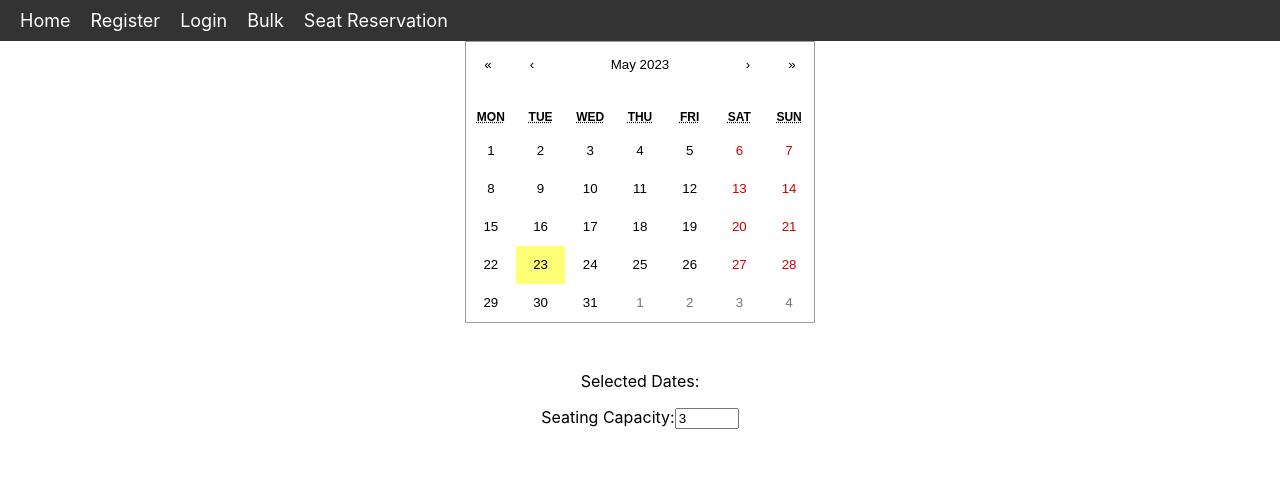
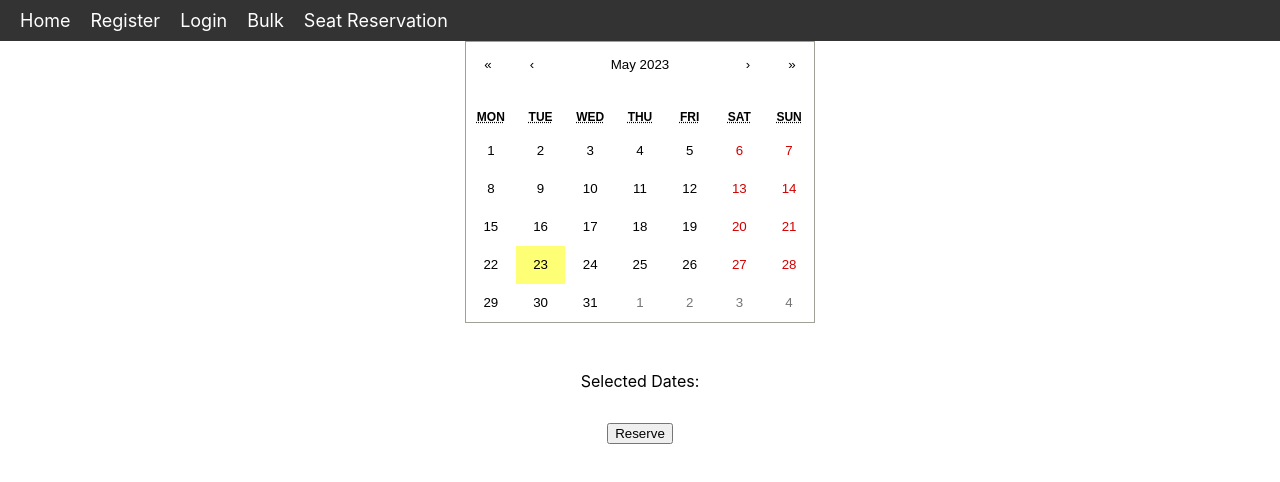
Before and after one commit to ankitajaswal/CMPE275_TeamProject, a React (Create React App) app in the folder frontend/wiors/: page /seatreservation in a window 1280 px wide. Shown: the top 482 px of the page. Built offline with nearby package versions, Linux system fonts and the light colour scheme; the HTML template or start-up script is replaced by a standard one.

Commit message:
Added submit to reserve seat FE + popup for failure

```diff
--- a/frontend/wiors/src/components/SeatReservationComponent.js
+++ b/frontend/wiors/src/components/SeatReservationComponent.js
@@ -1,22 +1,28 @@
-import React, { useState } from 'react';
+import React, { useState, useEffect } from 'react';
 import Calendar from 'react-calendar';
 import 'react-calendar/dist/Calendar.css';
 import '../styles/seatreservation.css';
 import SeatingCapacityInput from './SeatingCapacityInput';
+import { employeeId } from '../config';
 
 function SeatReservation() {
   const [selectedStartDate, setSelectedStartDate] = useState(null);
   const [selectedEndDate, setSelectedEndDate] = useState(null);
   const [selectedDates, setSelectedDates] = useState([]);
-  const [seatingCapacity, setSeatingCapacity] = useState(3);
+  const [statusCode, setStatusCode] = useState(null);
+  const [errorMsg, setErrorMsg] = useState(null);
 
-
-  const handleSeatingCapacityChange = (value) => {
-    const parsedValue = parseInt(value, 10);
-    if (!isNaN(parsedValue) && parsedValue >= 3 && parsedValue <= 100) {
-      setSeatingCapacity(parsedValue);
+  useEffect(() => {
+    if (statusCode !== null) {
+        if (errorMsg !== null) {
+            if (statusCode !== 200) {
+                window.confirm(errorMsg);
             }
-  };
+        }
+        setErrorMsg(null);
+        setStatusCode(null);
+    }
+}, [statusCode, errorMsg]);
 
   const handleDateChange = (date) => {
     if (!selectedStartDate) {
@@ -51,6 +57,32 @@ function SeatReservation() {
       setSelectedDates([]);
     }
   };
+
+  const formatDate = (date) => {
+    const year = date.getFullYear();
+    const month = String(date.getMonth() + 1).padStart(2, '0');
+    const day = String(date.getDate()).padStart(2, '0');
+    return `${year}-${month}-${day}`;
+  };
+
+  const handleSubmit = (event) => {
+    let selectedDatesF = selectedDates.map((date) => formatDate(date));
+    selectedDatesF.forEach(element => {
+      let url = global.config.url
+      + "reservationService/createReservation/"
+      + global.config.employerId + "/"
+      + global.config.employeeId + "/"
+      + element;
+      let iterator = fetch(url, {method: "POST", headers: {"Accept": "application/json"}})
+      iterator.then(res => {
+        if (!res.ok) {
+          setStatusCode(res.status);
+          setErrorMsg("Failed to register");
+        }
+        iterator.then(dat => {});
+      });
+    })
+  }
 
   const getDatesInRange = (startDate, endDate) => {
     const dates = [];
@@ -92,21 +124,20 @@ function SeatReservation() {
 
     return null;
   };
+  return (
 
-  return (
+
     <>
-
    {/* Render the Calendar component */}
-
    <div className='calendar-container' style={{ display: 'flex', justifyContent: 'center', alignItems: 'center' }}>
      <Calendar onChange={handleDateChange} value={selectedStartDate || selectedEndDate} tileContent={highlightSelectedDates} />
    </div>
    <div style={{ display: 'flex', justifyContent: 'center', alignItems: 'center', marginTop: '1rem' }}>
      {selectedStartDate && selectedEndDate && (
        <p className='text-center'>
-            <span className='bold'>Start Date:</span> {selectedStartDate.toDateString()}
+         <span className='bold'>Start Date:</span> {formatDate(selectedStartDate)}
          <br />
-            <span className='bold'>End Date:</span> {selectedEndDate.toDateString()}
+         <span className='bold'>End Date:</span> {formatDate(selectedEndDate)}
        </p>
      )}
    </div>
@@ -114,13 +145,11 @@ function SeatReservation() {
      <p className='text-center'>
        <span className='bold'>Selected Dates:</span>
        {' '}
-          {selectedDates.map((date) => date.toDateString()).join(', ')}
+       {selectedDates.map((date) => formatDate(date)).join(', ')}
      </p>
    </div>
-
-      {/* Render the SeatingCapacityInput component */}
-      <div style={{ display: 'flex', justifyContent: 'center' }}>
-        <SeatingCapacityInput onChange={handleSeatingCapacityChange} defaultValue={seatingCapacity} />
+   <div style={{ display: 'flex', justifyContent: 'center', alignItems: 'center', marginTop: '1rem' }}>
+    <button type='submit' onClick={handleSubmit}>Reserve</button>
    </div>
   </>
   );
```
Lines whose indentation alone changed are shown as unchanged.
